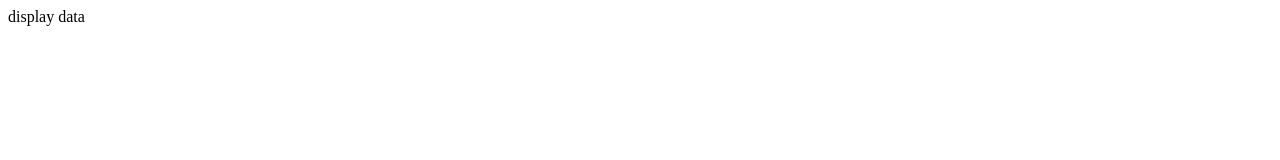
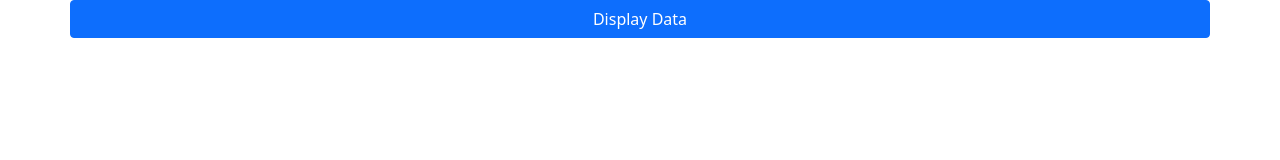
Before and after one commit to ZertalRaouf/THYP_21-22, a plain HTML site: page omk/index.html in a window 1280 px wide. Drawn offline with nearby package versions, Linux system fonts and the light colour scheme.

Commit message:
Update index.html

```diff
--- a/omk/index.html
+++ b/omk/index.html
@@ -1,12 +1,38 @@
 <!DOCTYPE html>
 <html lang="en">
 <head>
+
     <meta charset="UTF-8">
     <meta http-equiv="X-UA-Compatible" content="IE=edge">
     <meta name="viewport" content="width=device-width, initial-scale=1.0">
-    <title>Omk</title>
+
+    <!-- Bootstrap CSS -->
+    <link href="https://cdn.jsdelivr.net/npm/bootstrap@5.1.3/dist/css/bootstrap.min.css" rel="stylesheet" integrity="sha384-1BmE4kWBq78iYhFldvKuhfTAU6auU8tT94WrHftjDbrCEXSU1oBoqyl2QvZ6jIW3" crossorigin="anonymous">
+
+    <!-- D3.js -->
+    <script src="https://d3js.org/d3.v4.min.js"></script>
+
+    <!-- Jquery -->
+    <script src="https://ajax.googleapis.com/ajax/libs/jquery/3.5.1/jquery.min.js"></script>
+
+    <title>OMK</title>
+
 </head>
 <body>
-    display data
+
+<div class="container">
+    <div class="row">
+        <div class="btn btn-primary">
+            Display Data
+        </div>
+    </div>
+</div>
+
+<script>
+    d3.json("data/resource_templates.json", function(data){
+        console.log(data)
+   });
+</script>
+
 </body>
 </html>
```
